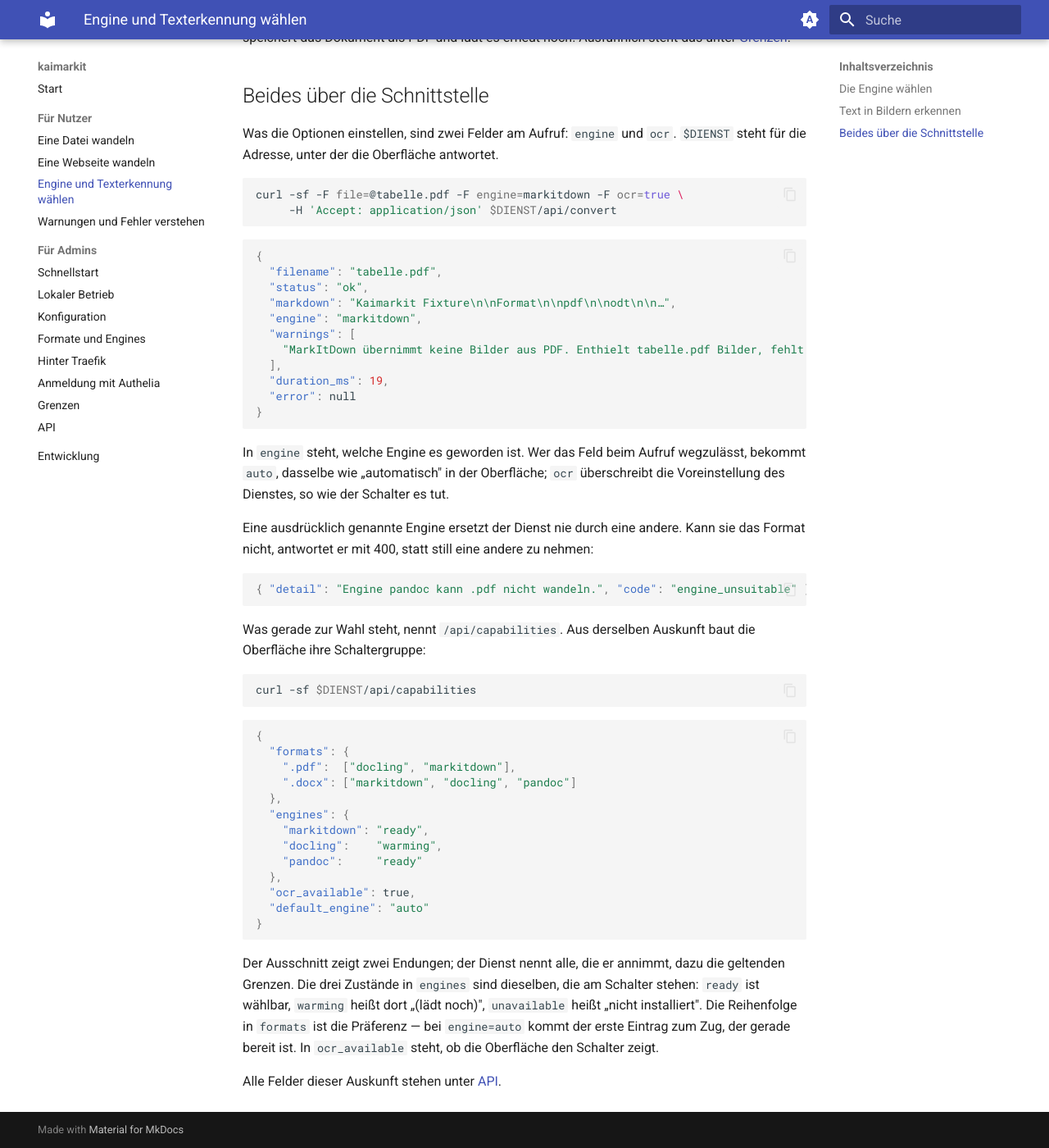
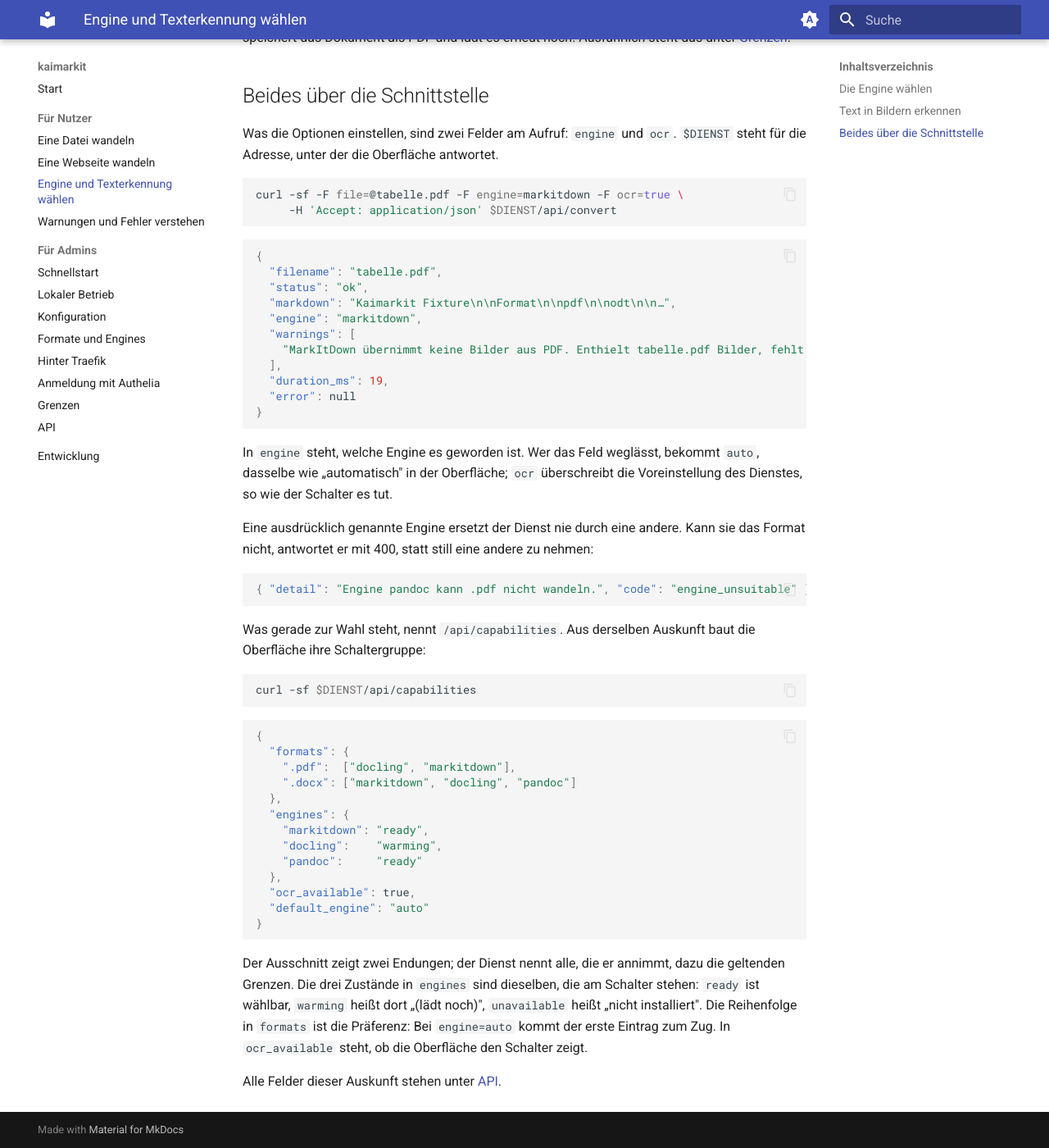
Before and after one commit to 0x2e6b6169/kaimarkit, an MkDocs documentation site: the page built from docs/nutzer/engine-und-texterkennung.md, in a window 1280 px wide and 1400 px high, scrolled down 1064 px. Shown: the whole window at 82% size. Built offline with MkDocs 1.6.1 and Material for MkDocs 9.7.7, drawn with Linux system fonts in a browser that asks for light colours; the version menu is left out.

Commit message:
docs(nutzer): DOC-26 prose pass over the new sections

````diff
--- a/docs/nutzer/engine-und-texterkennung.md
+++ b/docs/nutzer/engine-und-texterkennung.md
@@ -67,7 +67,7 @@ curl -sf -F file=@tabelle.pdf -F engine=markitdown -F ocr=true \
 }
 ```
 
-In `engine` steht, welche Engine es geworden ist. Wer das Feld beim Aufruf wegzulässt,
+In `engine` steht, welche Engine es geworden ist. Wer das Feld weglässt,
 bekommt `auto`, dasselbe wie „automatisch" in der Oberfläche; `ocr` überschreibt die
 Voreinstellung des Dienstes, so wie der Schalter es tut.
 
@@ -104,8 +104,8 @@ curl -sf $DIENST/api/capabilities
 Der Ausschnitt zeigt zwei Endungen; der Dienst nennt alle, die er annimmt, dazu die
 geltenden Grenzen. Die drei Zustände in `engines` sind dieselben, die am Schalter
 stehen: `ready` ist wählbar, `warming` heißt dort „(lädt noch)", `unavailable` heißt
-„nicht installiert". Die Reihenfolge in `formats` ist die Präferenz — bei
-`engine=auto` kommt der erste Eintrag zum Zug, der gerade bereit ist. In
-`ocr_available` steht, ob die Oberfläche den Schalter zeigt.
+„nicht installiert". Die Reihenfolge in `formats` ist die Präferenz: Bei
+`engine=auto` kommt der erste Eintrag zum Zug. In `ocr_available` steht, ob die
+Oberfläche den Schalter zeigt.
 
 Alle Felder dieser Auskunft stehen unter [API](../admin/api.md).
````
Also changed, not shown: docs/nutzer/dateien-wandeln.md (+2 -2 lines), docs/nutzer/warnungen-und-fehler.md (+1 -2 lines).
